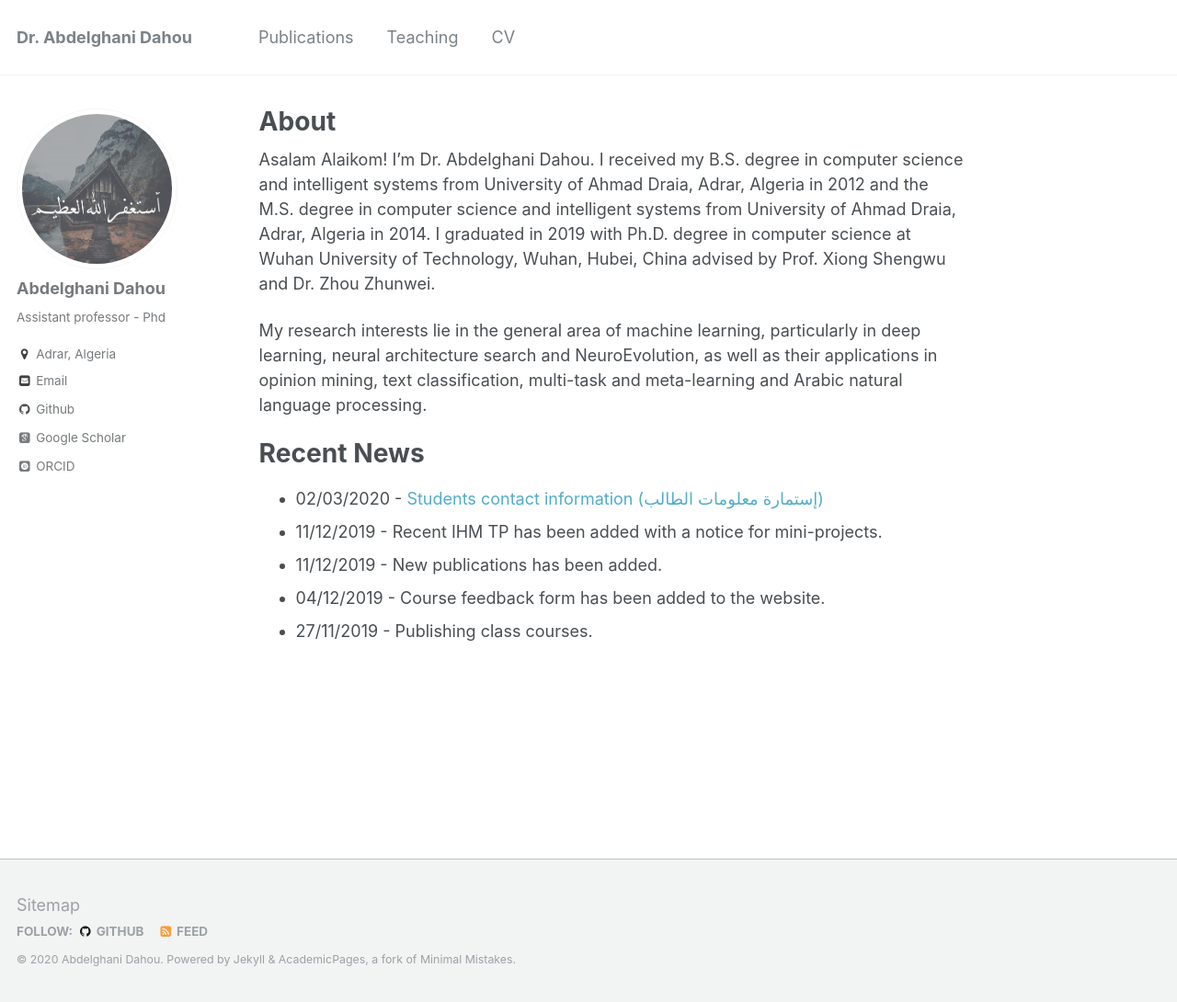
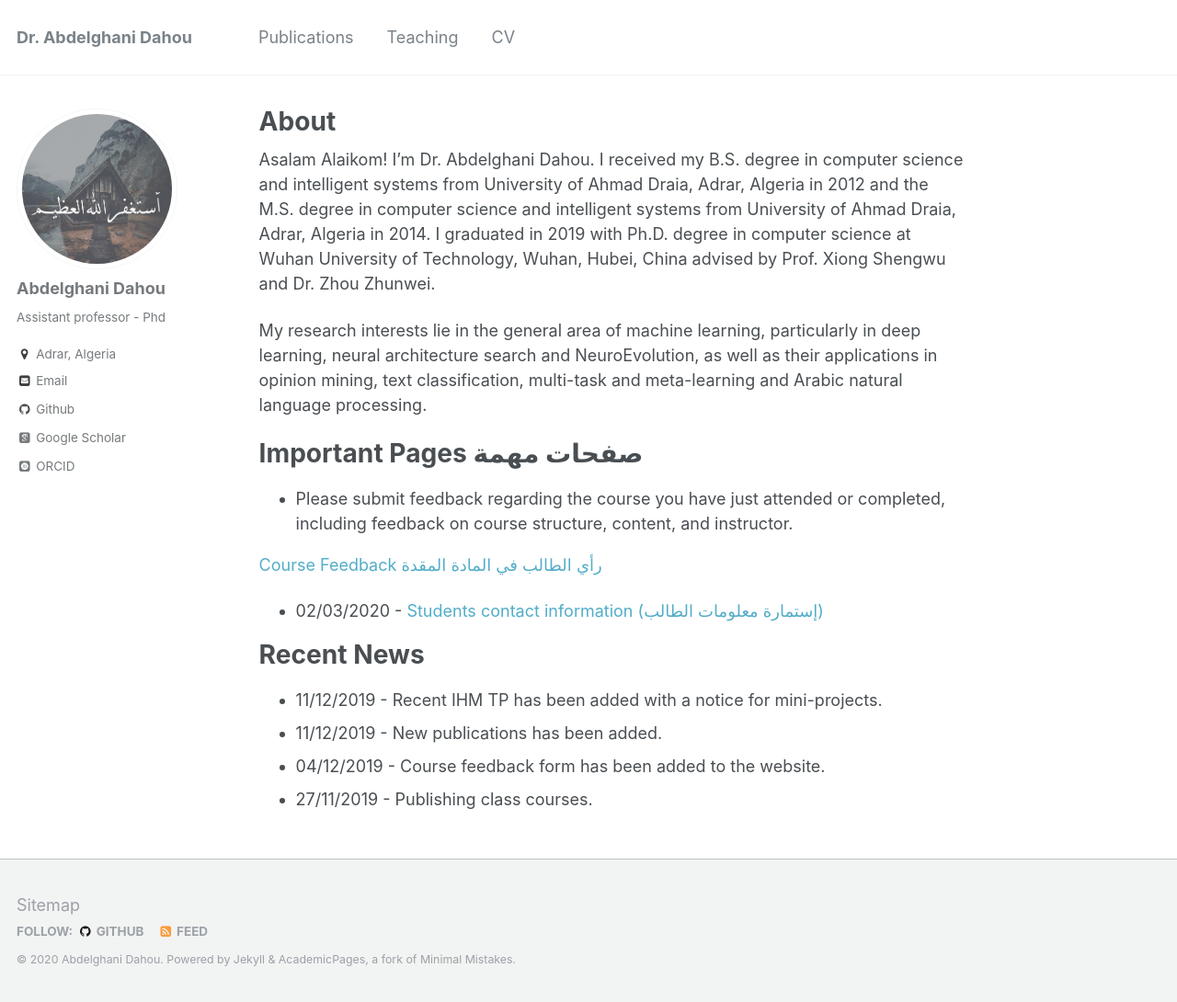
Before and after one commit to dr-dahou-adrar/dr-dahou-adrar.github.io, a Jekyll site: the page built from _pages/about.md, in a window 1280 px wide and 1090 px high. Shown: the whole window at 92% size. Built offline with Jekyll 4.4.1, drawn with Linux system fonts in a browser that asks for light colours; some web fonts are replaced.

Commit message:
Update about.md

```diff
--- a/_pages/about.md
+++ b/_pages/about.md
@@ -13,10 +13,17 @@ Asalam Alaikom! I’m Dr. Abdelghani Dahou. I received my B.S. degree in compute
 My research interests lie in the general area of machine learning, particularly in deep learning, neural architecture search and NeuroEvolution, as well as their applications in opinion mining, text classification, multi-task and meta-learning and Arabic natural language processing.
 
 
+Important Pages صفحات مهمة
+======
+
+* Please submit feedback regarding the course you have just attended or completed, including feedback on course structure, content, and instructor.
+
+[Course Feedback رأي الطالب في المادة المقدة](https://forms.gle/S8qHBjacM9y4GgbXA)
+
+* 02/03/2020 - [Students contact information (إستمارة معلومات الطالب)](https://forms.gle/21qo3cfEJkgRV58i8)
 
 Recent News
 ======
-* 02/03/2020 - [Students contact information (إستمارة معلومات الطالب)](https://forms.gle/21qo3cfEJkgRV58i8)
 * 11/12/2019 - Recent IHM TP has been added with a notice for mini-projects.
 * 11/12/2019 - New publications has been added.
 * 04/12/2019 - Course feedback form has been added to the website.
```
